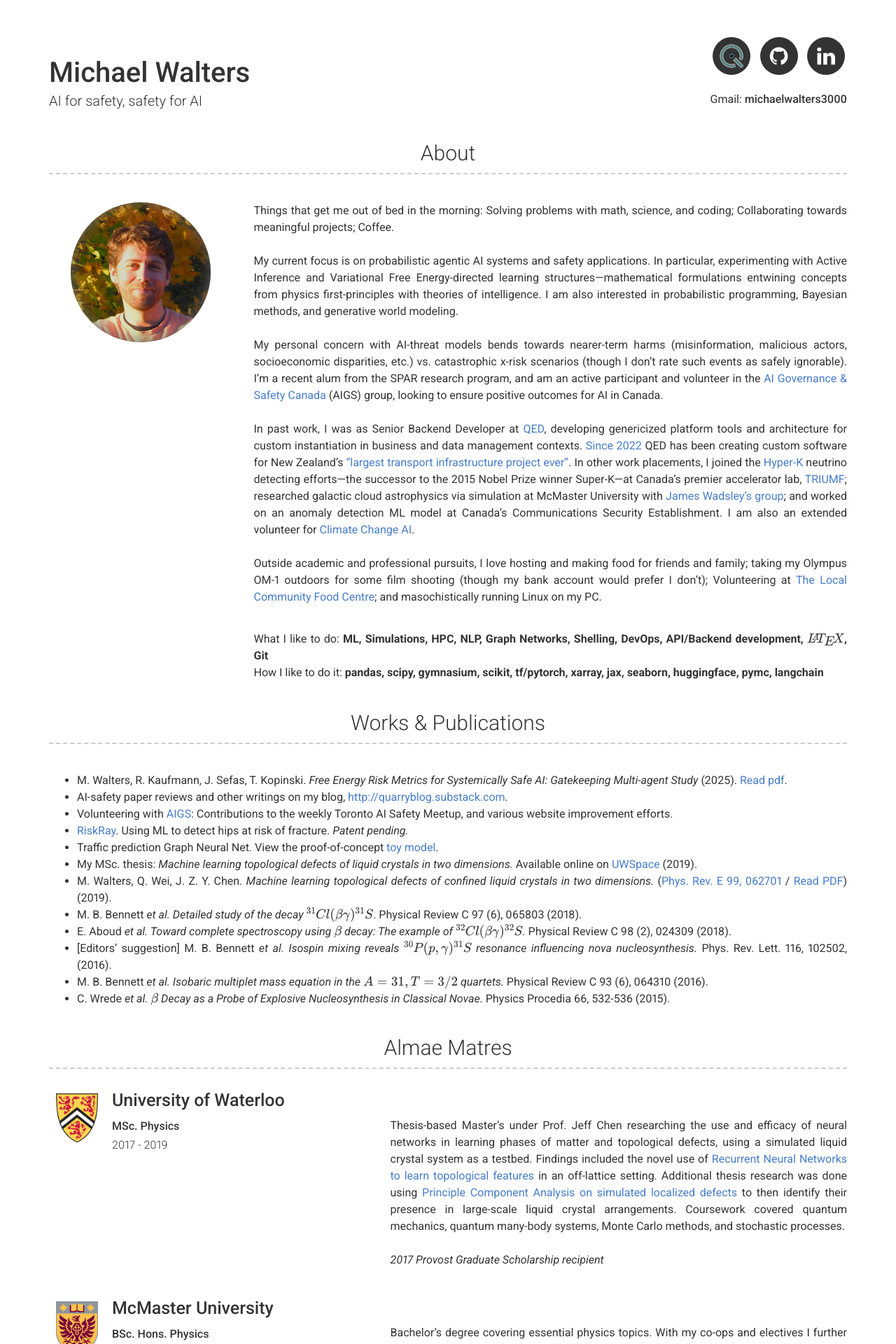
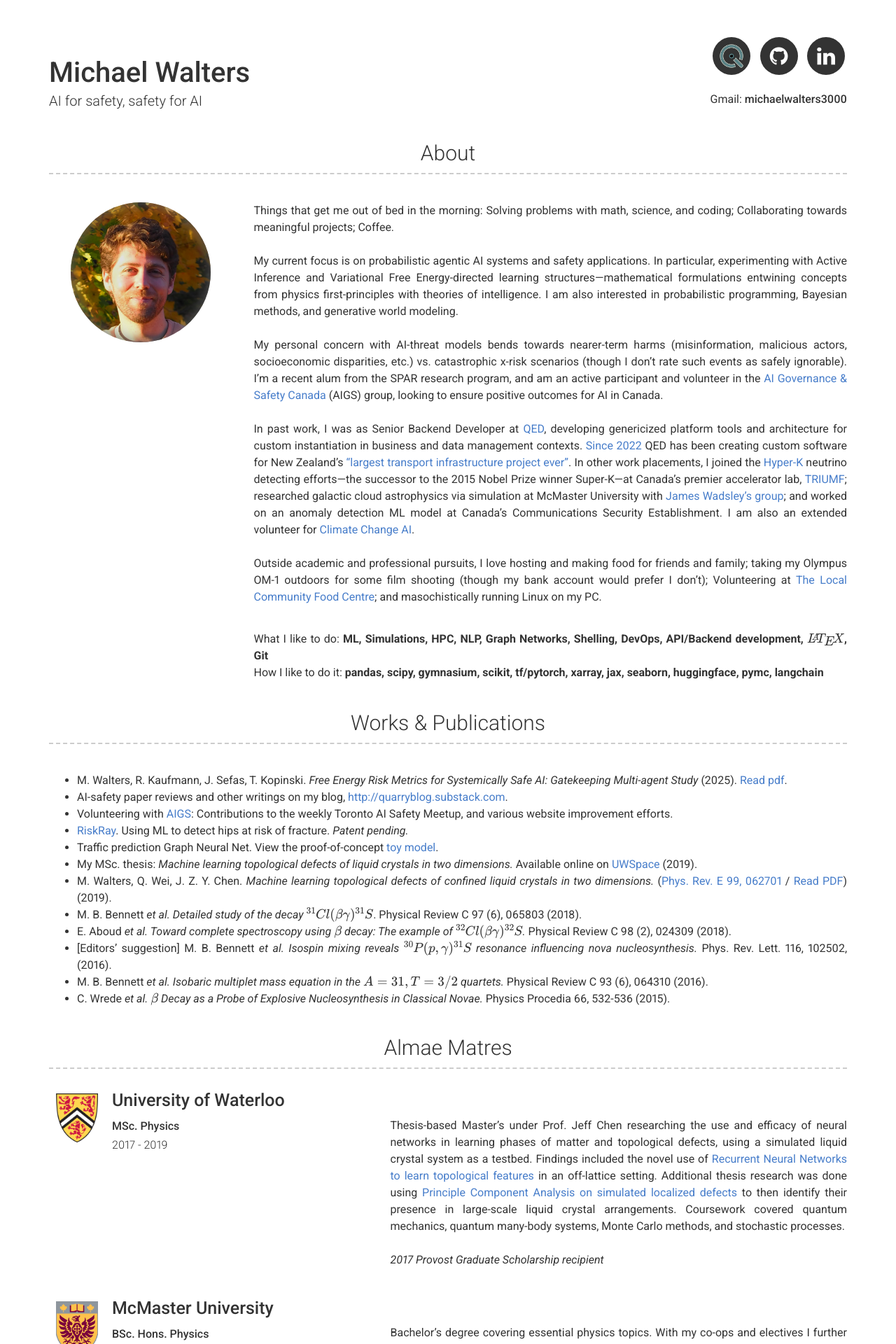
Before and after one commit to m-walters/m-walters.github.io, a Jekyll site: the page built from index.md, in a window 1280 px wide. Shown: the top 1920 px of the page at 70% size. Built offline with Jekyll 4.4.1, drawn with Linux system fonts in a browser that asks for light colours; formulas are drawn with MathJax 3.

Commit message:
update pic

```diff
--- a/_config.yml
+++ b/_config.yml
@@ -17,7 +17,7 @@ linkedin_username: michaelwalters3000
 
 # About Section
 about_title: About
-about_profile_image: "/assets/images/autumn-bridge-oct2024-zoom.png"
+about_profile_image: "/assets/images/autumn-selfie.png"
 about_content: | # this will include new lines to allow paragraphs
 
   Things that get me out of bed in the morning: Solving problems with math, science, and coding; Collaborating towards meaningful projects; Coffee.
```
Also changed, not shown: assets/images/autumn-bridge-oct2024-zoom.png (deleted), assets/images/autumn-selfie.png (added).
